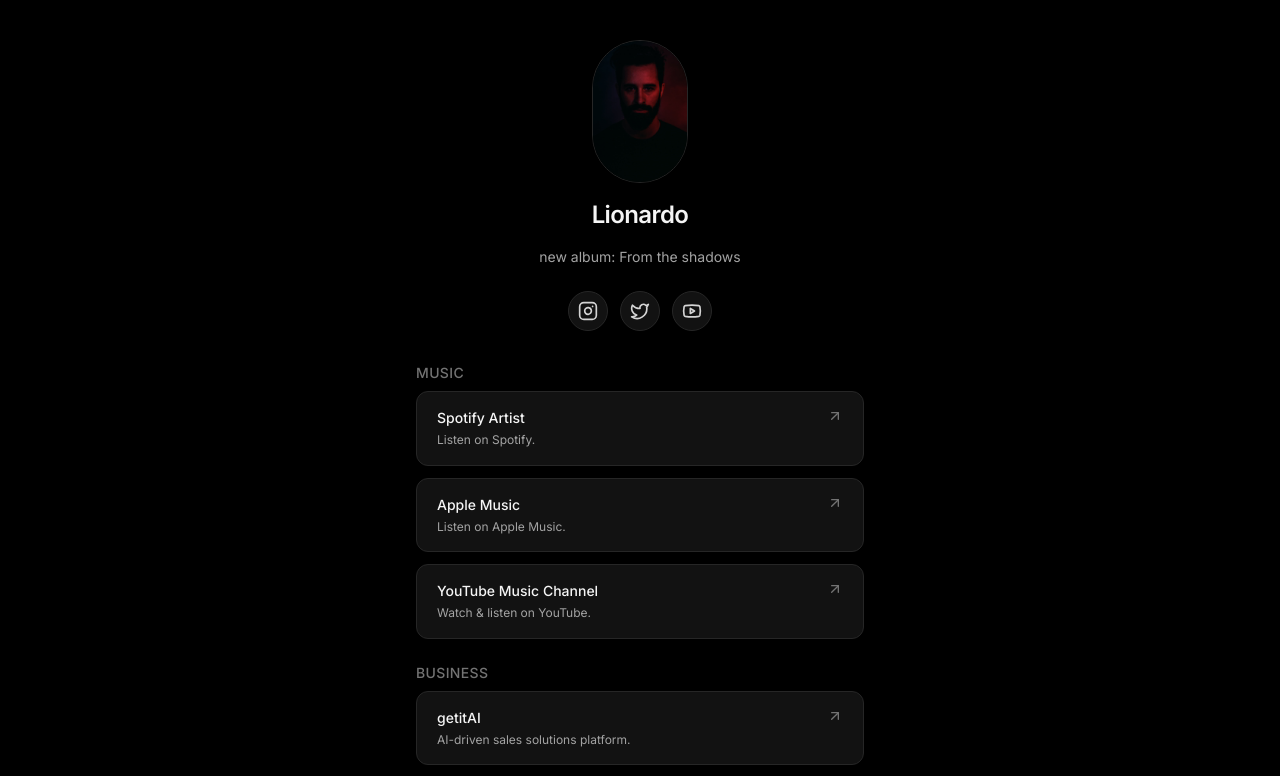
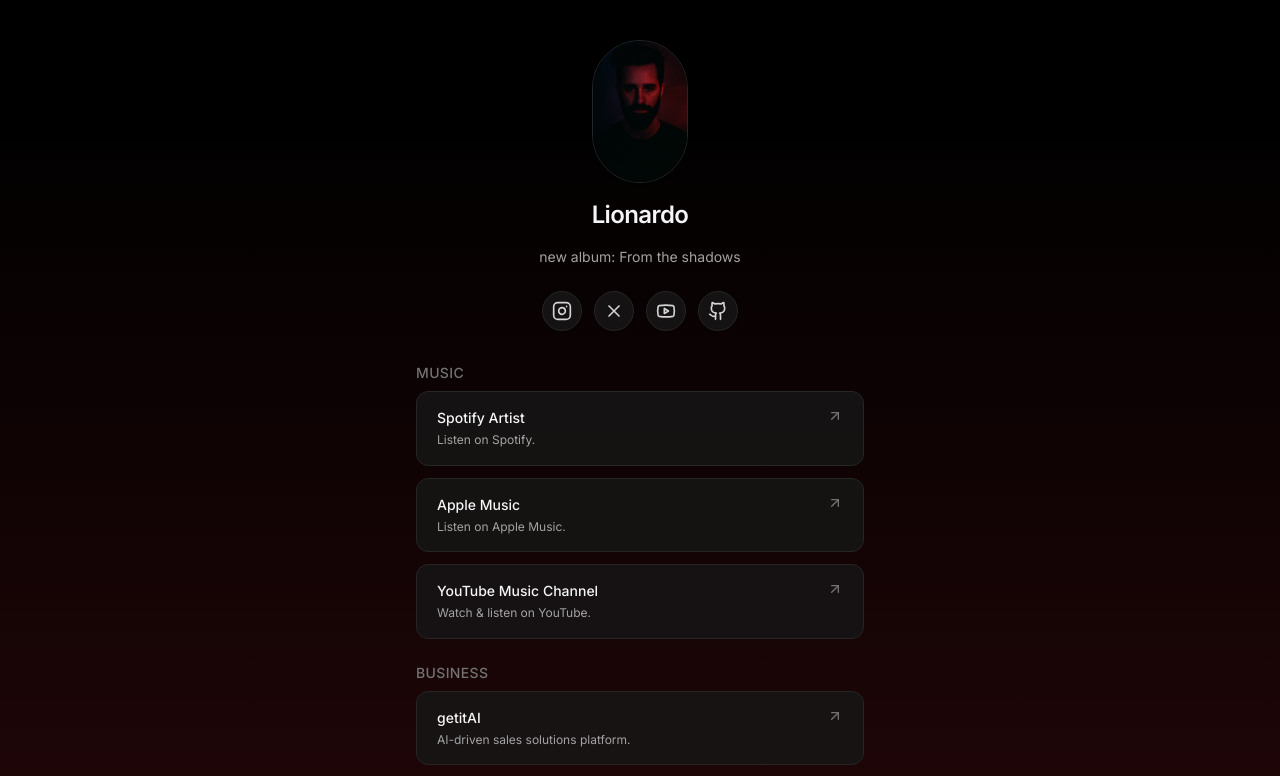
Before and after one commit to Lionardo/lionardo, a Next.js app: page / in a window 1280 px wide. Shown: the top 776 px of the page. Built offline with nearby package versions, Linux system fonts and the light colour scheme.

Commit message:
feat: update styles and add GitHub link to social links

```diff
--- a/app/globals.css
+++ b/app/globals.css
@@ -3,7 +3,10 @@
 @tailwind utilities;
 
 body {
-  @apply bg-black text-neutral-100 antialiased;
+  @apply min-h-screen text-neutral-100 antialiased;
+  /* Bottom 10% brand color fading to black */
+  background-color: #000;
+  background-image: linear-gradient(to top, #2a080a 1%, #000000 90%);
 }
 
 a {
--- a/components/LinkCard.tsx
+++ b/components/LinkCard.tsx
@@ -33,7 +33,7 @@
             </p>
           )}
         </div>
-  <ArrowUpRight className="w-4 h-4 text-neutral-500 transition group-hover:text-[#2a080a]" />
+        <ArrowUpRight className="w-4 h-4 text-neutral-500 transition group-hover:text-[#2a080a]" />
       </div>
     </a>
   );
--- a/components/SocialIcon.tsx
+++ b/components/SocialIcon.tsx
@@ -14,7 +14,7 @@
       href={url}
       target="_blank"
       rel="noopener noreferrer"
-      className="inline-flex h-10 w-10 items-center justify-center rounded-full border border-neutral-800 bg-neutral-900/80 hover:bg-neutral-800/80 text-neutral-300 hover:text-brand hover:border-brand transition focus-visible:outline-none focus-visible:ring-2 focus-visible:ring-brand/70 shadow-sm hover:shadow-md"
+      className="inline-flex h-10 w-10 items-center justify-center rounded-full border border-neutral-800 bg-neutral-900/80 hover:bg-brand/10 text-neutral-300 hover:text-brand hover:border-brand transition focus-visible:outline-none focus-visible:ring-2 focus-visible:ring-brand/70 shadow-sm hover:shadow-md"
       aria-label={aria}
       title={aria}
     >
--- a/data/links.ts
+++ b/data/links.ts
@@ -41,6 +41,7 @@
   { platform: "instagram", url: "https://www.instagram.com/lionardomendonca" },
   { platform: "x", url: "https://x.com/liomendonca" },
   { platform: "youtube", url: "https://www.youtube.com/@lionardo" },
+  { platform: "github", url: "https://github.com/Lionardo" },
 ];
 
 export interface LinkCategory {
--- a/tailwind.config.js
+++ b/tailwind.config.js
@@ -13,7 +13,7 @@
       },
       colors: {
         brand: {
-          DEFAULT: "#2563eb",
+          DEFAULT: "#2a080a",
           foreground: "#ffffff",
         },
       },
```
Also changed, not shown: data/socialIcons.tsx (+3 -11 lines).
